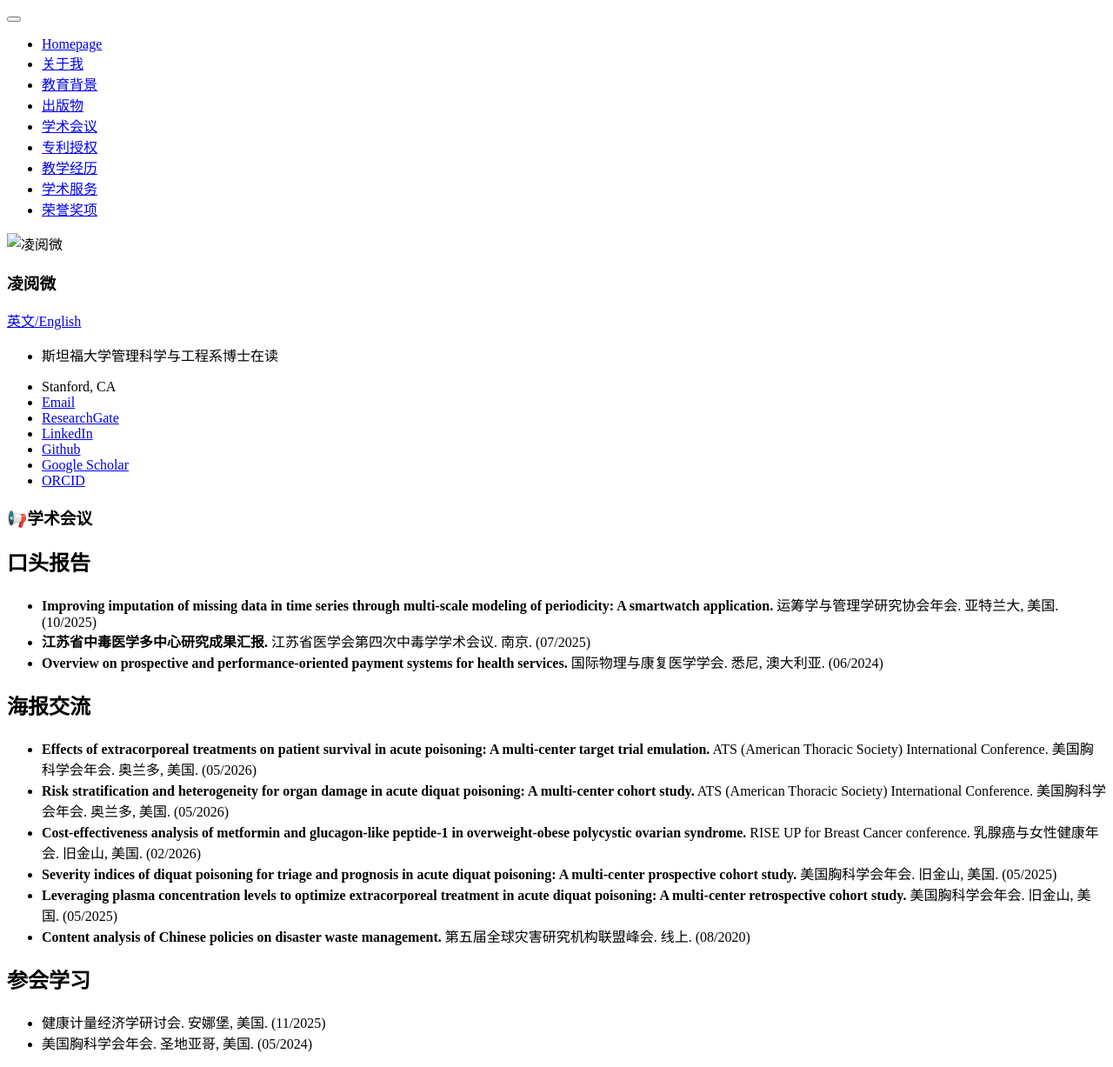
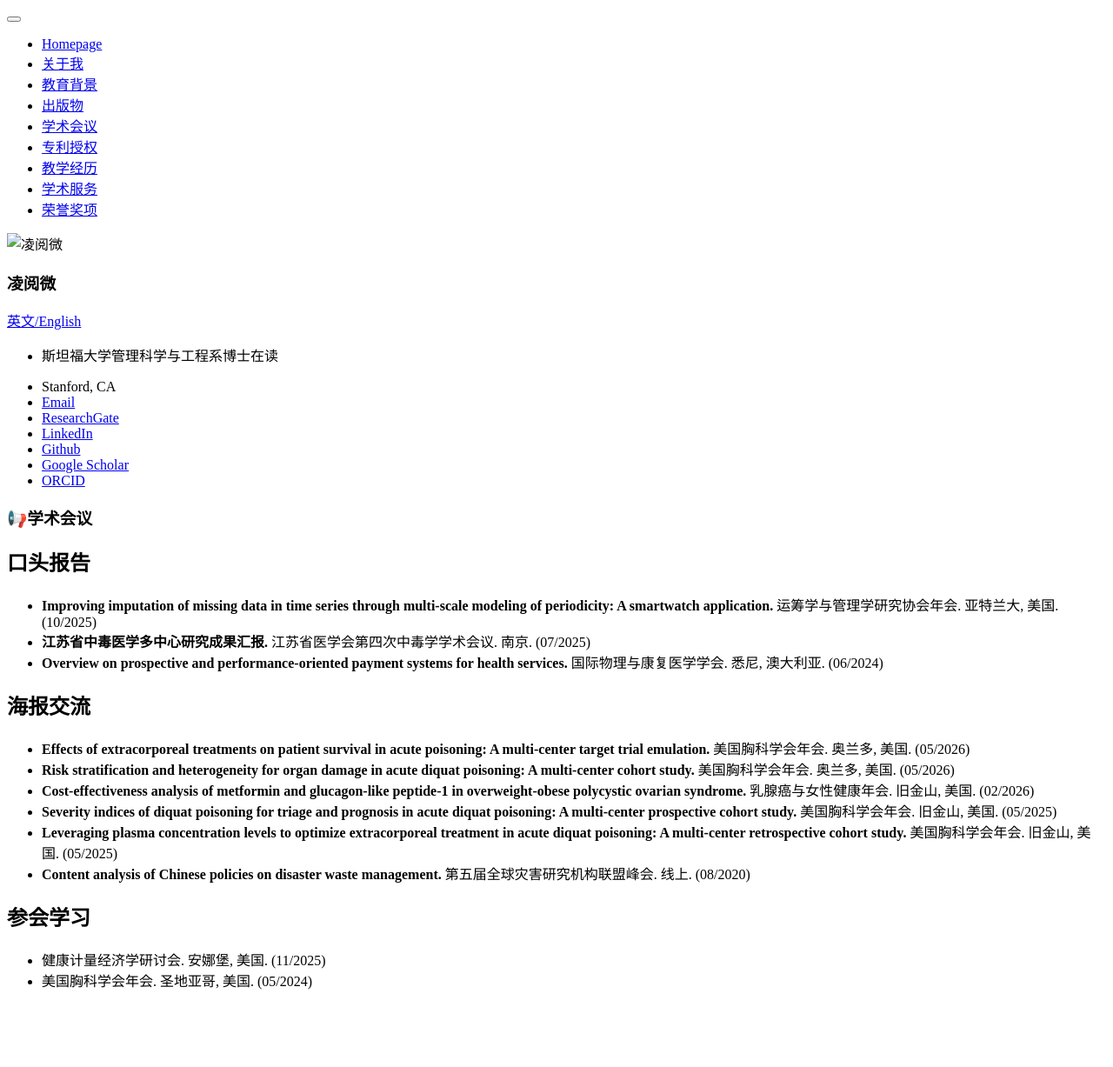
Before and after one commit to lingyuewei/lingyuewei.github.io, a Jekyll site: the page built from _pages/includes/presentations.md, in a window 1280 px wide. Shown: the whole page at 87% size. Built offline with Jekyll 4.4.1, drawn with Linux system fonts in a browser that asks for light colours; our own code applies the rules of GitHub Pages for plain Markdown files; after the commit the page ends 1155 px from its top, so only the background shows below that.

Commit message:
Update UI

```diff
--- a/_pages/includes/presentations.md
+++ b/_pages/includes/presentations.md
@@ -6,9 +6,9 @@
 - **Overview on prospective and performance-oriented payment systems for health services.** 国际物理与康复医学学会. 悉尼, 澳大利亚. (06/2024)
 
 ## 海报交流
-- **Effects of extracorporeal treatments on patient survival in acute poisoning: A multi-center target trial emulation.** ATS (American Thoracic Society) International Conference. 美国胸科学会年会. 奥兰多, 美国. (05/2026)
-- **Risk stratification and heterogeneity for organ damage in acute diquat poisoning: A multi-center cohort study.** ATS (American Thoracic Society) International Conference. 美国胸科学会年会. 奥兰多, 美国.	(05/2026)
-- **Cost-effectiveness analysis of metformin and glucagon-like peptide-1 in overweight-obese polycystic ovarian syndrome.** RISE UP for Breast Cancer conference. 乳腺癌与女性健康年会. 旧金山, 美国. (02/2026)
+- **Effects of extracorporeal treatments on patient survival in acute poisoning: A multi-center target trial emulation.** 美国胸科学会年会. 奥兰多, 美国. (05/2026)
+- **Risk stratification and heterogeneity for organ damage in acute diquat poisoning: A multi-center cohort study.** 美国胸科学会年会. 奥兰多, 美国.	(05/2026)
+- **Cost-effectiveness analysis of metformin and glucagon-like peptide-1 in overweight-obese polycystic ovarian syndrome.** 乳腺癌与女性健康年会. 旧金山, 美国. (02/2026)
 - **Severity indices of diquat poisoning for triage and prognosis in acute diquat poisoning: A multi-center prospective cohort study.** 美国胸科学会年会. 旧金山, 美国. (05/2025)
 - **Leveraging plasma concentration levels to optimize extracorporeal treatment in acute diquat poisoning: A multi-center retrospective cohort study.** 美国胸科学会年会. 旧金山, 美国. (05/2025)
 - **Content analysis of Chinese policies on disaster waste management.** 第五届全球灾害研究机构联盟峰会. 线上. (08/2020)
```
